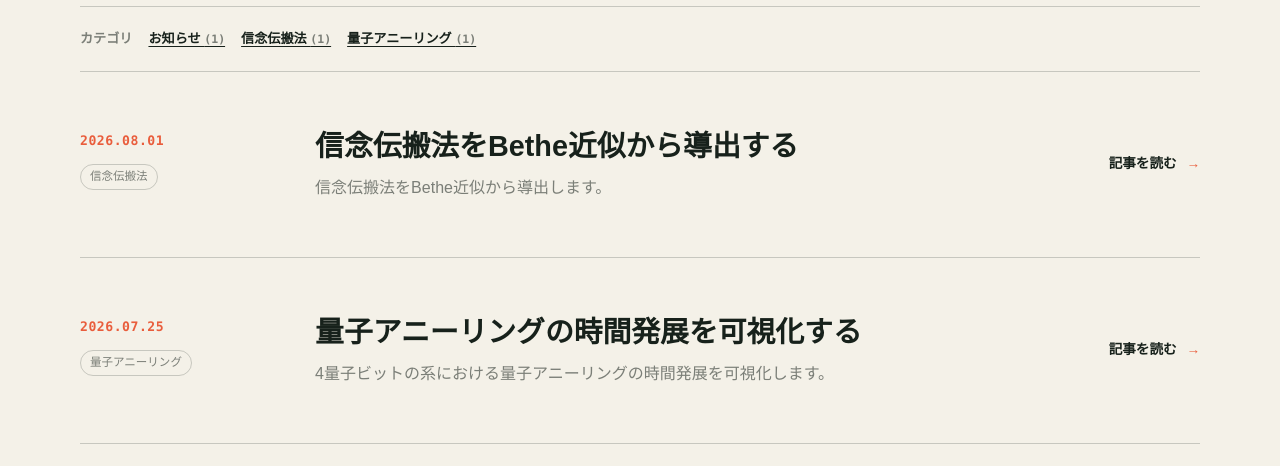
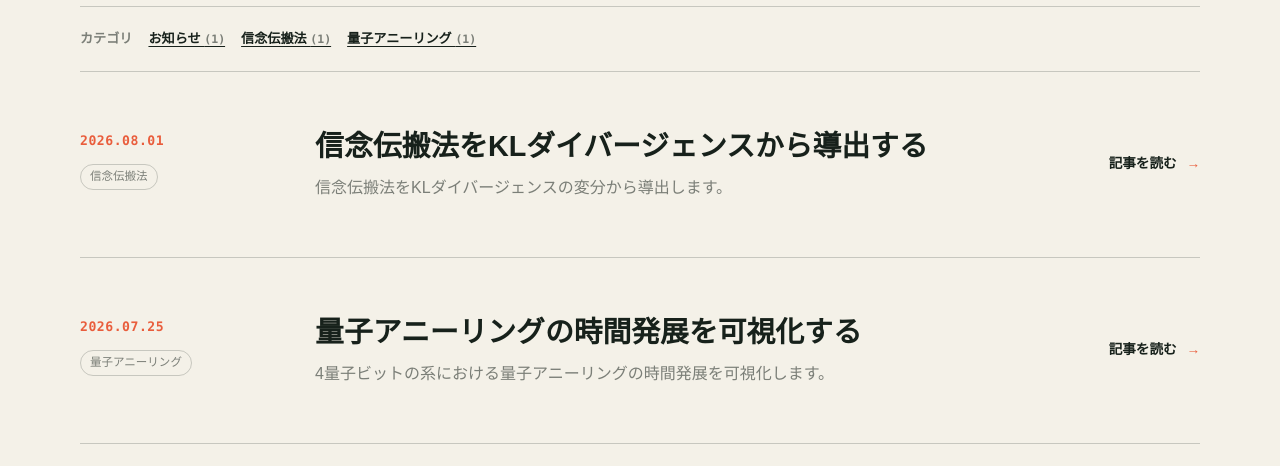
Before and after one commit to mory22k/mory22k.github.io, an Eleventy site: page src/blog/index.njk in a window 1280 px wide. Shown: the part 631-1097 px from the top of the page. Built offline with nearby package versions, Linux system fonts and the light colour scheme; Eleventy itself is replaced by a stand-in of ours; files that its build step writes are made by us from their sources.

Commit message:
update 20260801 blog post title

```diff
--- a/src/blog/posts/20260801-bp1.md
+++ b/src/blog/posts/20260801-bp1.md
@@ -1,7 +1,7 @@
 ---
-title: 信念伝搬法をBethe近似から導出する | 森田 圭祐
-postTitle: 信念伝搬法をBethe近似から導出する
-description: 信念伝搬法をBethe近似から導出します。
+title: 信念伝搬法をKLダイバージェンスから導出する | 森田 圭祐
+postTitle: 信念伝搬法をKLダイバージェンスから導出する
+description: 信念伝搬法をKLダイバージェンスの変分から導出します。
 date: 2026-08-01
 categories:
   - 信念伝搬法
```
